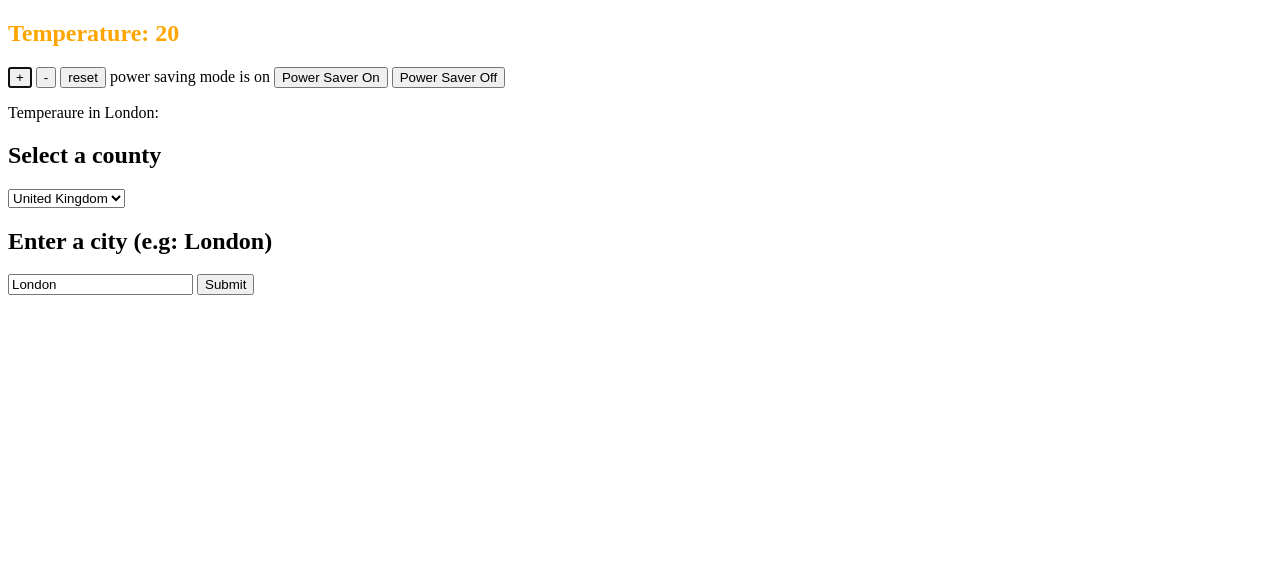
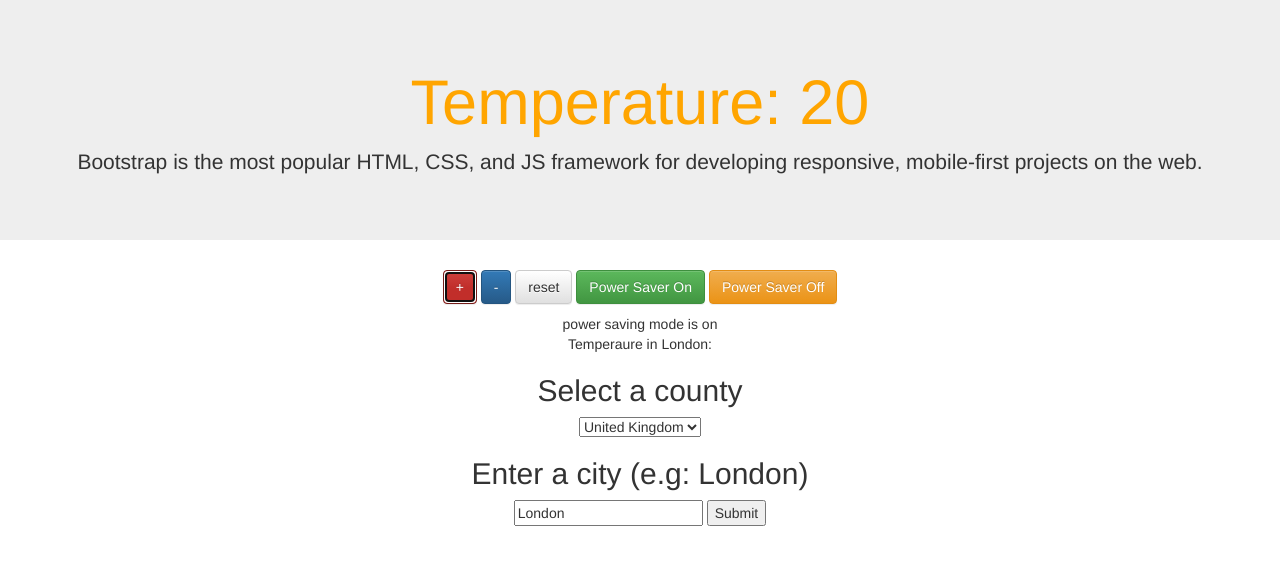
Before and after one commit to ric9176/Thermostat, a plain HTML site: page home.html in a window 1280 px wide. Drawn offline with nearby package versions, Linux system fonts and the light colour scheme; no server answers.

Commit message:
implements bootstrap for best effort design

```diff
--- a/home.html
+++ b/home.html
@@ -5,21 +5,42 @@
     <title>title</title>
   </head>
   <body>
-    <section>
-      <h1>Temperature: <span id="temp"></span></h1>
-      <p>
-        <button type="button" id="temp-up" autofocus>+</button>
-        <button type="button" id="temp-down">-</button>
-        <button type="button" id="temp-reset">reset</button>
-        power saving mode is <span id="power-saving-status"></span>
-        <button type="button"id="PSM-on">Power Saver On</button>
-        <button type="button"id="PSM-off">Power Saver Off</button>
-      </p>
-    </section>
+
     <script type="text/javascript" src="jquery-2.1.4.js"></script>
     <script type="text/javascript" src="Thermostat.js"></script>
     <script type="text/javascript" src='script.js'></script>
     <link type="text/css" rel="stylesheet" href="stylesheet.css">
+
+    <!-- Latest compiled and minified CSS -->
+<link rel="stylesheet" href="https://maxcdn.bootstrapcdn.com/bootstrap/3.3.6/css/bootstrap.min.css" integrity="sha384-1q8mTJOASx8j1Au+a5WDVnPi2lkFfwwEAa8hDDdjZlpLegxhjVME1fgjWPGmkzs7" crossorigin="anonymous">
+
+<!-- Optional theme -->
+<link rel="stylesheet" href="https://maxcdn.bootstrapcdn.com/bootstrap/3.3.6/css/bootstrap-theme.min.css" integrity="sha384-fLW2N01lMqjakBkx3l/M9EahuwpSfeNvV63J5ezn3uZzapT0u7EYsXMjQV+0En5r" crossorigin="anonymous">
+
+<!-- Latest compiled and minified JavaScript -->
+<script src="https://maxcdn.bootstrapcdn.com/bootstrap/3.3.6/js/bootstrap.min.js" integrity="sha384-0mSbJDEHialfmuBBQP6A4Qrprq5OVfW37PRR3j5ELqxss1yVqOtnepnHVP9aJ7xS" crossorigin="anonymous"></script>
+
+<div class="jumbotron">
+<h1>Temperature: <span id="temp"></span></h1>
+<p>Bootstrap is the most popular HTML, CSS, and JS framework for developing responsive,
+mobile-first projects on the web.</p>
+</div>
+<div class="container">
+  <section>
+    <div id="control-buttons">
+
+      <p>
+        <button type="button" class="btn btn-danger" id="temp-up" autofocus>+</button>
+        <button type="button" class="btn btn-primary" id="temp-down">-</button>
+        <button type="button" class="btn btn-default" id="temp-reset">reset</button>
+
+        <button type="button" class="btn btn-success" id="PSM-on">Power Saver On</button>
+        <button type="button" class="btn btn-warning" id="PSM-off">Power Saver Off</button>
+      </p>
+    </div>
+  </section>
+  <div>power saving mode is <span id="power-saving-status"></span></div>
+
   <div>Temperaure in <span id="city"></span>: <span id="api"></span></div>
 
   <section>
@@ -44,5 +65,8 @@
 </section>
 
 </section>
+</div>
+
+
   </body>
 </html>
--- a/script.js
+++ b/script.js
@@ -43,8 +43,7 @@ $(document).ready(function() {
     $('h1').attr('class', thermostat.energyUsage());
   }
 
-  var city = $('#current-city').val();
-  var country = $('#current-country').val();
+
 
   function updateWeather() {
 
--- a/stylesheet.css
+++ b/stylesheet.css
@@ -1,11 +1,18 @@
-.low-usage{
+
+
+
+body {
+  text-align: center;
+}
+
+.jumbotron .low-usage{
   color: green;
 }
 
-.medium-usage{
+.jumbotron .medium-usage{
   color: orange;
 }
 
-.high-usage{
+.jumbotron .high-usage{
   color: red;
 }
```
Lines whose indentation alone changed are shown as unchanged.
